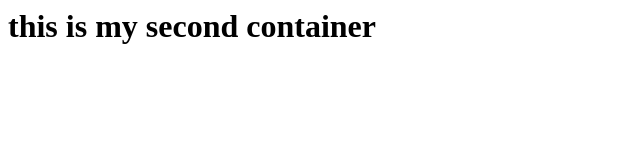
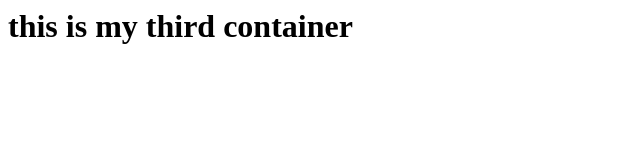
Before and after one commit to sunithalakshmi/docker, a plain HTML site: page index.html in a window 1280 px wide. Shown: the whole page, without its empty margins (0-640 px from the left). Drawn offline with Linux system fonts and the light colour scheme.

Commit message:
this is my container

```diff
--- a/index.html
+++ b/index.html
@@ -1 +1 @@
-<h1>this is my second container</h1>
+<h1>this is my third container</h1>
```
